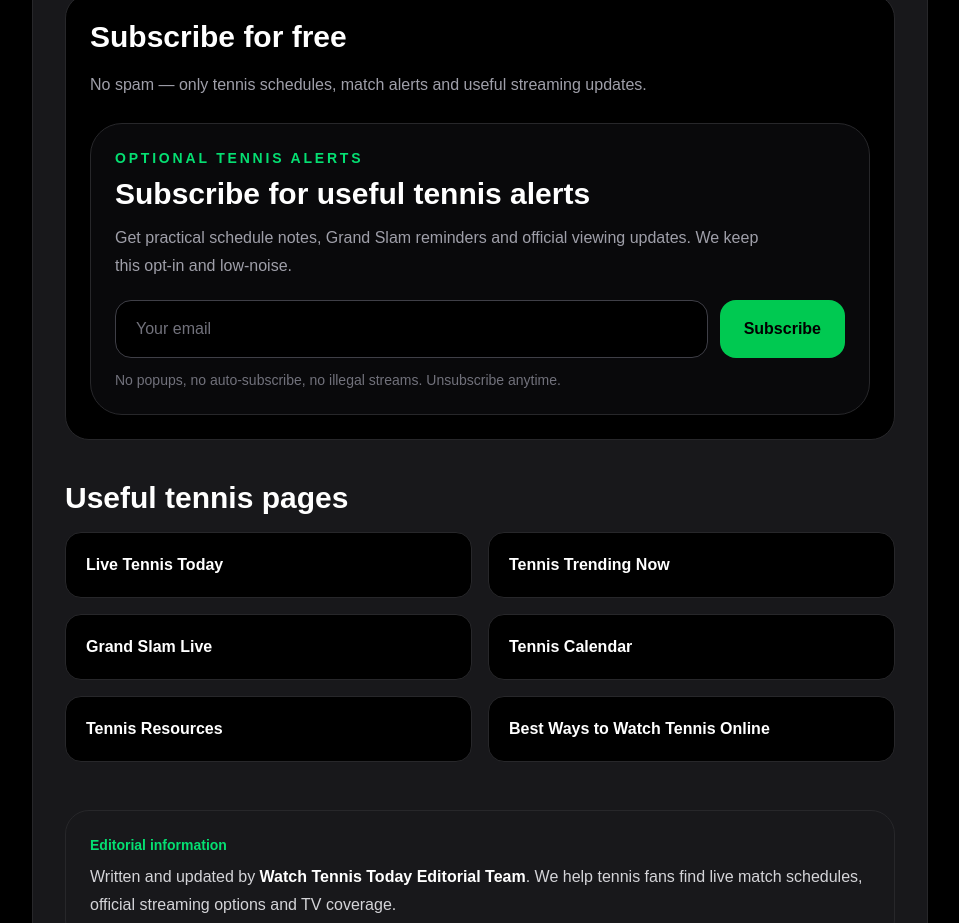
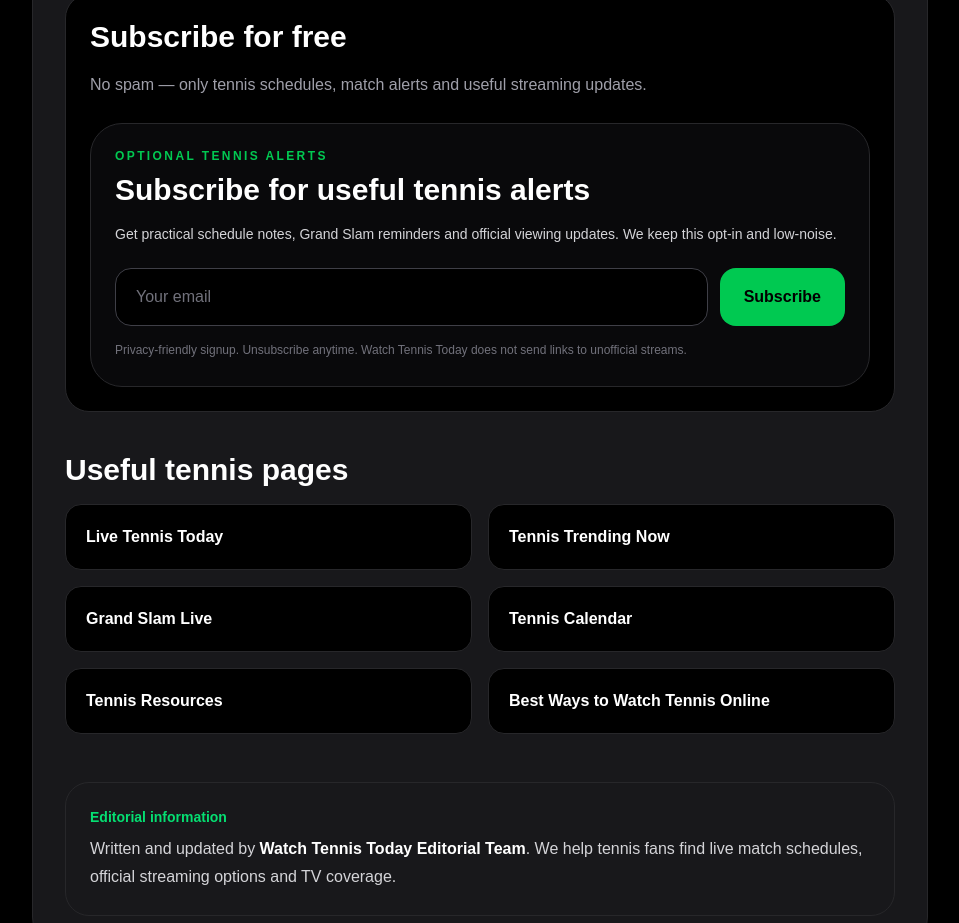
Before and after one commit to 8dqqd57hyh-rgb/watch-tennis-today, a Next.js app: page /newsletter in a window 1280 px wide. Shown: the part 880-1803 px from the top of the page, without its empty margins (160-1119 px from the left). Built offline with nearby package versions, Linux system fonts and the light colour scheme; no server answers.

Commit message:
Remove predictions pages

```diff
--- a/app/api/subscribe-finals/route.ts
+++ b/app/api/subscribe-finals/route.ts
@@ -1,6 +1,14 @@
 import { NextResponse } from "next/server";
 import { Resend } from "resend";
 import { getUpcomingFinals } from "@/app/lib/finals";
+
+type FinalsMatch = {
+  player1?: string;
+  player2?: string;
+  tournament?: string;
+  category?: string;
+  startTime?: string | number | Date;
+};
 
 function getResendClient() {
   const apiKey = process.env.RESEND_API_KEY;
@@ -58,7 +66,7 @@ export async function POST(request: Request) {
       finals.length > 0
         ? finals
             .map(
-              (match: any) => `
+              (match: FinalsMatch) => `
                 <div style="margin-bottom:24px;padding:16px;border:1px solid #ddd;border-radius:12px;">
                   <h2>
                     ${match.player1} vs ${match.player2}
@@ -91,31 +99,6 @@ export async function POST(request: Request) {
           </p>
         `;
 
-    await resend.emails.send({
-      from:
-        "Watch Tennis Today <onboarding@resend.dev>",
-
-      to: email,
-
-      subject:
-        finals.length > 0
-          ? "🏆 ATP/WTA Finals Alerts"
-          : "🎾 Tennis Finals Alerts",
-
-      html: `
-        <div style="font-family:Arial,sans-serif;padding:24px;">
-          <h1>
-            🎾 You are subscribed to ATP/WTA Finals Alerts
-          </h1>
-
-          <p>
-            We will notify you when new ATP or WTA finals appear.
-          </p>
-
-          ${finalsHtml}
-        </div>
-      `,
-    });
 const emailResult = await resend.emails.send({
   from: "Watch Tennis Today <onboarding@resend.dev>",
   to: email,
--- /dev/null
+++ b/app/api/subscribe-general/route.ts
@@ -0,0 +1,101 @@
+import { NextResponse } from "next/server";
+import { Resend } from "resend";
+import { supabase } from "@/app/lib/supabase";
+
+const ALLOWED_CONTEXT_TYPES = new Set([
+  "daily",
+  "streaming",
+  "watch",
+  "guide",
+  "tournament",
+  "general",
+]);
+
+function isValidEmail(email: string) {
+  return /^[^\s@]+@[^\s@]+\.[^\s@]+$/.test(email);
+}
+
+function sanitizeText(value: unknown, fallback = "") {
+  return String(value || fallback)
+    .trim()
+    .slice(0, 180);
+}
+
+function getBaseUrl() {
+  return process.env.NEXT_PUBLIC_SITE_URL || "https://watchtennistoday.com";
+}
+
+export async function POST(request: Request) {
+  try {
+    const body = await request.json();
+    const email = sanitizeText(body.email).toLowerCase();
+    const contextType = sanitizeText(body.contextType, "general");
+    const contextValue = sanitizeText(body.contextValue, "site");
+    const source = sanitizeText(body.source, "email-capture");
+
+    if (!isValidEmail(email)) {
+      return NextResponse.json(
+        { ok: false, message: "Invalid email" },
+        { status: 400 }
+      );
+    }
+
+    if (!ALLOWED_CONTEXT_TYPES.has(contextType)) {
+      return NextResponse.json(
+        { ok: false, message: "Invalid signup context" },
+        { status: 400 }
+      );
+    }
+
+    // Best-effort persistence. If the optional table has not been created yet,
+    // do not break the user-facing signup flow; report the warning in logs so it
+    // can be wired during production setup.
+    const { error: databaseError } = await supabase
+      .from("email_subscriptions")
+      .upsert(
+        {
+          email,
+          context_type: contextType,
+          context_value: contextValue,
+          source,
+          status: "active",
+          updated_at: new Date().toISOString(),
+        },
+        { onConflict: "email,context_type,context_value" }
+      );
+
+    if (databaseError) {
+      console.warn("Email subscription database warning:", databaseError.message);
+    }
+
+    if (process.env.RESEND_API_KEY) {
+      const resend = new Resend(process.env.RESEND_API_KEY);
+      await resend.emails.send({
+        from: "Watch Tennis Today <onboarding@resend.dev>",
+        to: email,
+        subject: "🎾 You are signed up for useful tennis updates",
+        html: `
+          <div style="font-family:Arial,sans-serif;padding:24px;line-height:1.6;color:#111;">
+            <h1 style="margin:0 0 16px;">You are signed up</h1>
+            <p>Thanks for subscribing to Watch Tennis Today updates.</p>
+            <p><strong>Signup type:</strong> ${contextType}</p>
+            <p><strong>Related page:</strong> ${contextValue}</p>
+            <p>We focus on legal viewing guidance, match schedules and useful tennis reminders. We do not send links to unofficial streams.</p>
+            <p><a href="${getBaseUrl()}/newsletter-confirmation" style="display:inline-block;padding:12px 18px;background:#111;color:#fff;border-radius:8px;text-decoration:none;">View subscription details</a></p>
+          </div>
+        `,
+      });
+    }
+
+    return NextResponse.json({
+      ok: true,
+      persisted: !databaseError,
+    });
+  } catch (error) {
+    console.error("General subscription error:", error);
+    return NextResponse.json(
+      { ok: false, message: "Server error" },
+      { status: 500 }
+    );
+  }
+}
--- a/app/api/subscribe-player/route.ts
+++ b/app/api/subscribe-player/route.ts
@@ -2,8 +2,6 @@ import { NextResponse } from "next/server";
 import { Resend } from "resend";
 import { supabase } from "@/app/lib/supabase";
 import { getCanonicalPlayerSlug, players } from "@/data/playerSlugs";
-
-const resend = new Resend(process.env.RESEND_API_KEY);
 
 export async function POST(request: Request) {
   try {
@@ -66,6 +64,8 @@ export async function POST(request: Request) {
       );
     }
 
+    if (process.env.RESEND_API_KEY) {
+      const resend = new Resend(process.env.RESEND_API_KEY);
       await resend.emails.send({
         from:
           "Watch Tennis Today <onboarding@resend.dev>",
@@ -99,6 +99,7 @@ export async function POST(request: Request) {
         </div>
         `,
       });
+    }
 
     return NextResponse.json({
       ok: true,
--- a/app/components/EmailSignup.tsx
+++ b/app/components/EmailSignup.tsx
@@ -1,3 +1,5 @@
+import EmailCapture from "@/components/EmailCapture";
+
 type EmailSignupProps = {
   title?: string;
   description?: string;
@@ -8,6 +10,15 @@ type EmailSignupProps = {
   context?: string;
 };
 
+function getContextType(source: string) {
+  if (source.includes("stream")) return "streaming";
+  if (source.includes("watch")) return "watch";
+  if (source.includes("guide")) return "guide";
+  if (source.includes("tournament")) return "tournament";
+  if (source.includes("daily") || source.includes("newsletter")) return "daily";
+  return "general";
+}
+
 export default function EmailSignup({
   title = "Get useful tennis alerts",
   description = "One optional email signup for match schedules, Grand Slam reminders and official viewing updates. No popups, no daily spam.",
@@ -17,74 +28,15 @@ export default function EmailSignup({
   dark = true,
   context,
 }: EmailSignupProps) {
-  const wrapperClass = dark
-    ? "border border-zinc-800 bg-zinc-950 text-white"
-    : "border border-zinc-200 bg-white text-black";
-
-  const inputClass = dark
-    ? "border-zinc-700 bg-black text-white placeholder:text-zinc-500 focus:border-green-400"
-    : "border-zinc-300 bg-white text-black placeholder:text-zinc-500 focus:border-green-500";
-
   return (
-    <section className={`${wrapperClass} rounded-[2rem] p-5 md:p-6`}>
-      {!compact && (
-        <div className="mb-5">
-          <p className="mb-2 text-sm font-black uppercase tracking-[0.2em] text-green-400">
-            Optional tennis alerts
-          </p>
-          <h2 className="mb-3 text-2xl font-black md:text-3xl">{title}</h2>
-          <p className={dark ? "max-w-2xl leading-7 text-zinc-400" : "max-w-2xl leading-7 text-zinc-600"}>
-            {description}
-          </p>
-        </div>
-      )}
-
-      {compact && (
-        <div className="mb-4">
-          <h2 className="mb-2 text-2xl font-black">{title}</h2>
-          <p className={dark ? "leading-7 text-zinc-400" : "leading-7 text-zinc-600"}>
-            {description}
-          </p>
-        </div>
-      )}
-
-      <form
-        action="https://formspree.io/f/xeenwwbk"
-        method="POST"
-        className="grid gap-3 md:grid-cols-[1fr_auto]"
-      >
-        <input
-          type="hidden"
-          name="_redirect"
-          value="https://watchtennistoday.com/newsletter-confirmation"
-        />
-        <input type="hidden" name="source" value={source} />
-        {context ? <input type="hidden" name="context" value={context} /> : null}
-        <input
-          type="hidden"
-          name="frequency"
-          value="only-important-tennis-updates"
-        />
-
-        <input
-          type="email"
-          name="email"
-          required
-          placeholder="Your email"
-          className={`${inputClass} rounded-2xl border px-5 py-4 outline-none`}
-        />
-
-        <button
-          type="submit"
-          className="rounded-2xl bg-green-500 px-6 py-4 font-black text-black transition-all hover:bg-green-400"
-        >
-          {buttonLabel}
-        </button>
-      </form>
-
-      <p className={dark ? "mt-3 text-sm text-zinc-500" : "mt-3 text-sm text-zinc-500"}>
-        No popups, no auto-subscribe, no illegal streams. Unsubscribe anytime.
-      </p>
-    </section>
+    <EmailCapture
+      title={title}
+      description={description}
+      buttonText={buttonLabel}
+      contextType={getContextType(source)}
+      contextValue={context || source}
+      dark={dark}
+      compact={compact}
+    />
   );
 }
--- a/components/EmailCapture.tsx
+++ b/components/EmailCapture.tsx
@@ -88,20 +88,19 @@ export default function EmailCapture({
         return;
       }
 
-      const formData = new FormData();
-      formData.append("email", normalizedEmail);
-      formData.append("source", getSource(contextType));
-      formData.append("contextType", contextType);
-      formData.append("contextValue", contextValue);
-      formData.append("frequency", "only-useful-tennis-updates");
-
-      const response = await fetch("https://formspree.io/f/xeenwwbk", {
+      const response = await fetch("/api/subscribe-general", {
         method: "POST",
-        body: formData,
-        headers: { Accept: "application/json" },
+        headers: { "Content-Type": "application/json" },
+        body: JSON.stringify({
+          email: normalizedEmail,
+          source: getSource(contextType),
+          contextType,
+          contextValue,
+        }),
       });
 
-      if (!response.ok) throw new Error("Subscription failed");
+      const data = await response.json();
+      if (!data.ok) throw new Error("Subscription failed");
       setSuccess(true);
     } catch (subscriptionError) {
       console.error(subscriptionError);
```
Also changed, not shown: 2 other files (tests, documents, lock files or other folders). Lines whose indentation alone changed are shown as unchanged.
